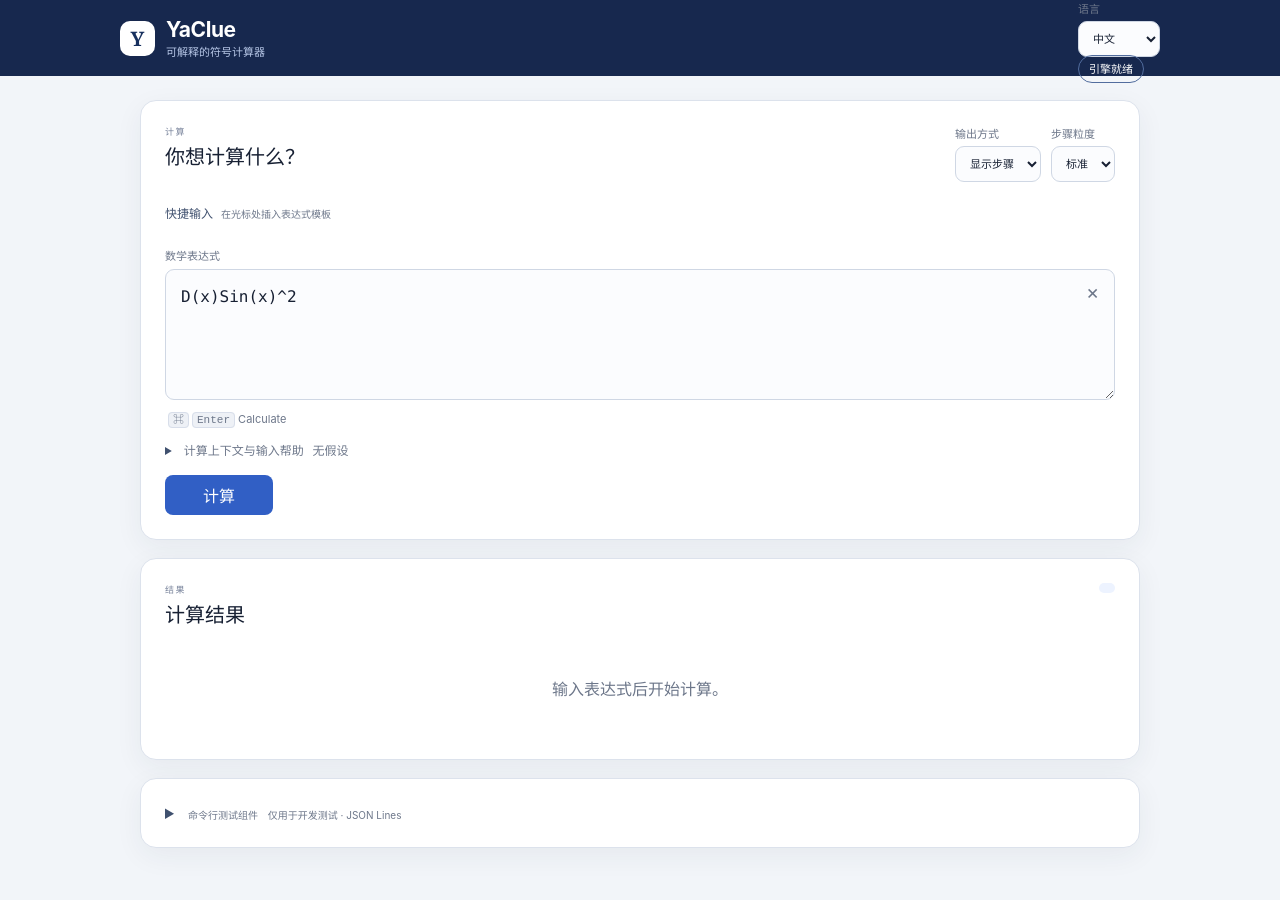
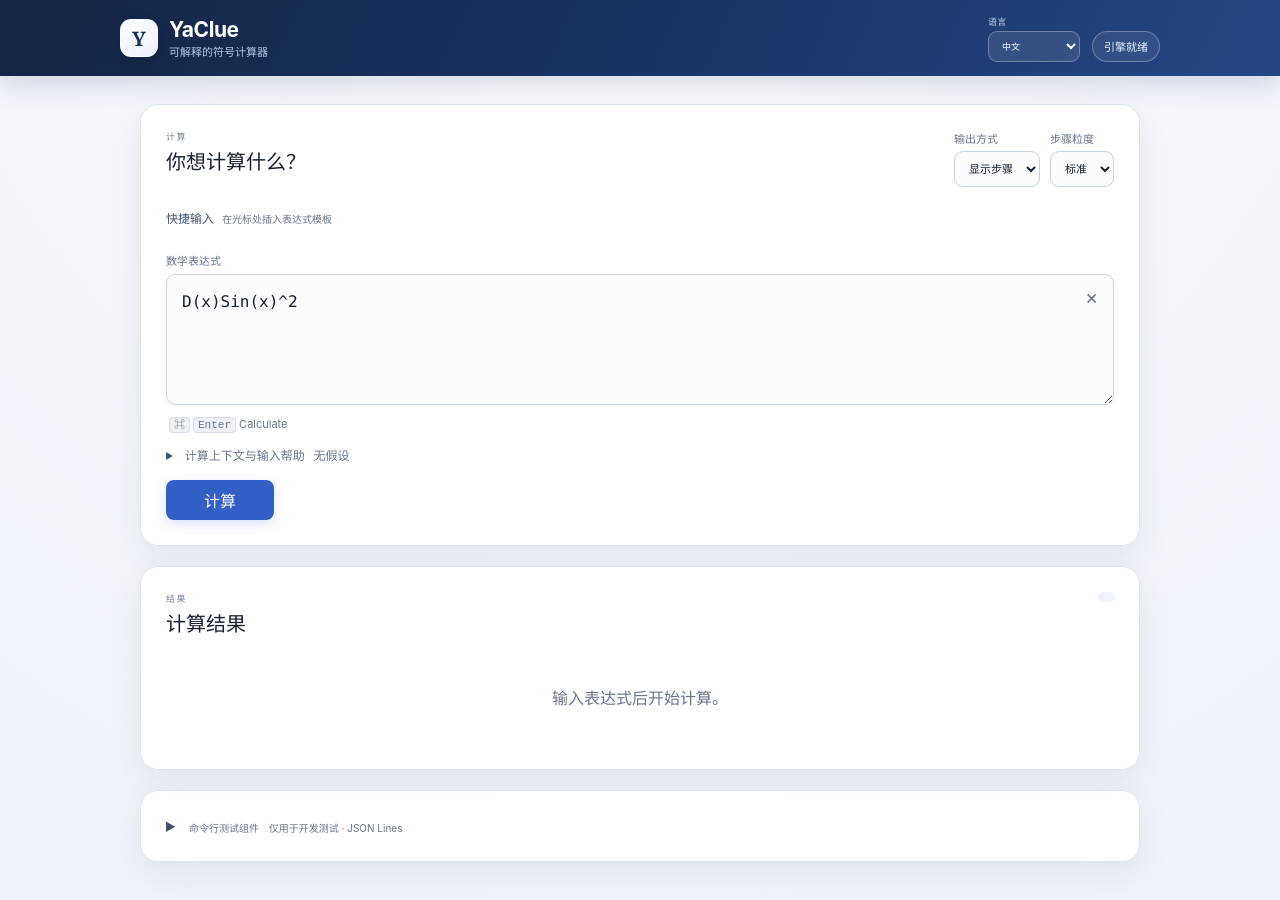
Before and after one commit to Zniece/YaClue, a website with bundled scripts: page app/src/index.html in a window 1280 px wide. Built offline with nearby package versions, Linux system fonts and the light colour scheme.

Commit message:
feat(ui): refresh visual foundation and accessibility

```diff
--- a/app/src/index.html
+++ b/app/src/index.html
@@ -10,7 +10,10 @@
   <body>
     <header class="app-header">
       <div class="brand"><span class="brand-mark">Y</span><div><h1>YaClue</h1><p data-i18n="tagline">可解释的符号计算器</p></div></div>
-      <div><label><span data-i18n="language">语言</span> <select id="locale"><option value="zh-CN">中文</option><option value="en-US">English</option></select></label> <span id="engine-state" class="state" data-i18n="engineReady">引擎就绪</span></div>
+      <div class="header-tools">
+        <label class="locale-control"><span data-i18n="language">语言</span><select id="locale"><option value="zh-CN">中文</option><option value="en-US">English</option></select></label>
+        <span id="engine-state" class="state" role="status" aria-live="polite" data-i18n="engineReady">引擎就绪</span>
+      </div>
     </header>
     <main>
       <section class="composer card">
--- a/app/src/styles.css
+++ b/app/src/styles.css
@@ -1,33 +1,45 @@
 :root {
   font-family: Inter, ui-sans-serif, system-ui, -apple-system, sans-serif;
-  color: #172033; background: #f2f5f9;
-  --panel: #fff; --muted: #6d778a; --border: #dce2ec;
-  --blue: #315fc5; --blue-soft: #edf3ff; font-synthesis: none;
+  color: #172033; background: #f3f6fb;
+  --panel: #fff; --panel-subtle: #f8faff; --ink: #172033;
+  --ink-soft: #40516f; --muted: #68758b; --border: #dce3ee;
+  --border-strong: #c8d2e2; --blue: #315fc5; --blue-hover: #244da9;
+  --blue-soft: #edf3ff; --focus: rgba(49, 95, 197, .18);
+  --danger: #a92828; --danger-soft: #fff0f0;
+  --radius-sm: 8px; --radius-md: 12px; --radius-lg: 18px;
+  --shadow-card: 0 12px 36px rgba(30, 45, 75, .07);
+  --shadow-header: 0 8px 28px rgba(18, 35, 72, .16);
+  font-synthesis: none;
 }
 * { box-sizing: border-box; }
 html, body { max-width: 100%; overflow-x: hidden; }
-body { margin: 0; min-width: 0; min-height: 100vh; }
+body { margin: 0; min-width: 0; min-height: 100vh; background: radial-gradient(circle at 50% -20%, #fff 0, #f3f6fb 46%, #edf2f8 100%); }
 button, input, select, textarea { font: inherit; }
 button { cursor: pointer; }
-.app-header { display: flex; align-items: center; justify-content: space-between; height: 76px; padding: 0 max(28px, calc((100vw - 1040px) / 2)); color: white; background: #17284e; }
+.app-header { position: relative; z-index: 4; display: flex; align-items: center; justify-content: space-between; min-height: 76px; padding: 12px max(28px, calc((100vw - 1040px) / 2)); color: white; background: linear-gradient(115deg, #142443, #1c376c 62%, #244783); box-shadow: var(--shadow-header); }
 .brand { display: flex; align-items: center; gap: 11px; }
-.brand-mark { display: grid; place-items: center; width: 35px; height: 35px; border-radius: 10px; color: #17305e; background: #fff; font: 800 20px Georgia, serif; }
+.brand-mark { display: grid; place-items: center; width: 38px; height: 38px; border: 1px solid rgba(255,255,255,.55); border-radius: 11px; color: #17305e; background: linear-gradient(145deg, #fff, #eaf1ff); box-shadow: 0 5px 14px rgba(5, 17, 43, .22); font: 800 20px Georgia, serif; }
 .brand h1 { margin: 0; font-size: 21px; letter-spacing: -.02em; }
 .brand p { margin: 1px 0 0; color: #b8c8e8; font-size: 11px; }
-.state { padding: 6px 10px; border: 1px solid #526d9e; border-radius: 20px; font-size: 11px; }
+.header-tools { display: flex; align-items: flex-end; gap: 12px; }
+.locale-control { gap: 3px; color: #c5d3ed; font-size: 9px; letter-spacing: .04em; }
+.locale-control select { min-height: 31px; padding: 4px 28px 4px 9px; color: #fff; background: rgba(255,255,255,.1); border-color: rgba(255,255,255,.28); }
+.locale-control select:focus { border-color: #fff; box-shadow: 0 0 0 3px rgba(255,255,255,.15); }
+.state { display: inline-flex; align-items: center; min-height: 31px; padding: 6px 11px; border: 1px solid rgba(255,255,255,.28); border-radius: 20px; color: #e8efff; background: rgba(255,255,255,.08); font-size: 11px; }
 .state.busy::before { content: ""; display: inline-block; width: 7px; height: 7px; margin-right: 7px; border-radius: 50%; background: white; animation: pulse 1s infinite; }
 @keyframes pulse { 50% { opacity: .25; } }
-main { display: grid; gap: 18px; max-width: 1040px; margin: 24px auto 48px; padding: 0 20px; }
-.card { min-width: 0; padding: 24px; background: var(--panel); border: 1px solid var(--border); border-radius: 16px; box-shadow: 0 8px 28px rgba(30, 45, 75, .06); }
+main { display: grid; gap: 20px; max-width: 1040px; margin: 28px auto 52px; padding: 0 20px; }
+.card { min-width: 0; padding: 25px; background: rgba(255,255,255,.97); border: 1px solid var(--border); border-radius: var(--radius-lg); box-shadow: var(--shadow-card); }
 .intro, .result-header { display: flex; align-items: flex-start; justify-content: space-between; gap: 18px; }
 .eyebrow { margin: 0; color: #77829a; font-size: 9px; font-weight: 800; letter-spacing: .17em; }
 h2 { margin: 3px 0 0; font-size: 20px; }
 .output-controls { display: flex; gap: 10px; }
 label { display: flex; flex-direction: column; gap: 5px; color: var(--muted); font-size: 11px; font-weight: 650; }
 label[hidden] { display: none; }
-input, select, textarea { color: #172033; background: #fbfcfe; border: 1px solid #cfd7e4; border-radius: 9px; outline: none; }
+input, select, textarea { color: var(--ink); background: #fbfcfe; border: 1px solid var(--border-strong); border-radius: 9px; outline: none; }
 input, select { min-height: 36px; padding: 7px 10px; }
-input:focus, select:focus, textarea:focus { border-color: var(--blue); box-shadow: 0 0 0 3px rgba(49, 95, 197, .1); }
+input:focus, select:focus, textarea:focus { border-color: var(--blue); box-shadow: 0 0 0 3px var(--focus); }
+button:focus-visible, summary:focus-visible { outline: 3px solid var(--focus); outline-offset: 2px; }
 .shortcut-header { display: flex; align-items: baseline; gap: 8px; margin-top: 22px; color: #40516f; font-size: 12px; font-weight: 700; }
 .shortcut-header small { color: var(--muted); font-size: 10px; font-weight: 400; }
 .shortcut-list { display: flex; flex-wrap: wrap; gap: 7px; padding: 9px 0 17px; }
@@ -50,7 +62,9 @@ kbd { margin-left: 3px; padding: 1px 4px; background: #eef1f6; border: 1px solid
 .context-grid h3 { margin: 0 0 9px; color: #35425a; font-size: 12px; }
 .assumption-form { display: grid; grid-template-columns: 1fr 1.2fr auto; gap: 7px; }
 .assumption-form > * { min-width: 0; }
-.assumption-form button, .primary { padding: 8px 17px; color: white; background: var(--blue); border: 0; border-radius: 8px; font-weight: 700; }
+.assumption-form button, .primary { padding: 8px 17px; color: white; background: var(--blue); border: 0; border-radius: var(--radius-sm); box-shadow: 0 4px 12px rgba(49,95,197,.18); font-weight: 700; transition: background-color .15s ease, transform .15s ease, box-shadow .15s ease; }
+.assumption-form button:hover, .primary:hover { background: var(--blue-hover); box-shadow: 0 6px 16px rgba(49,95,197,.24); }
+.assumption-form button:active, .primary:active { transform: translateY(1px); }
 .chips { display: flex; flex-wrap: wrap; gap: 6px; margin-top: 9px; }
 .chip { padding: 4px 8px; color: #2853aa; background: var(--blue-soft); border-radius: 14px; font-size: 11px; }
 .empty, .muted { color: var(--muted); }
@@ -66,7 +80,7 @@ code { padding: 1px 4px; color: #34425d; background: #ebeff5; border-radius: 4px
 .semantic-summary { display: flex; flex-wrap: wrap; gap: 6px; margin-top: 12px; }
 .semantic-summary[hidden] { display: none; }
 .semantic-summary span { padding: 4px 8px; color: #40516f; background: #f1f4f8; border: 1px solid var(--border); border-radius: 12px; font-size: 10px; }
-.error { padding: 12px 14px; overflow-wrap: anywhere; color: #a92828; background: #fff0f0; border: 1px solid #f2caca; border-radius: 9px; white-space: pre-wrap; }
+.error { padding: 12px 14px; overflow-wrap: anywhere; color: var(--danger); background: var(--danger-soft); border: 1px solid #f2caca; border-radius: 9px; white-space: pre-wrap; }
 .empty-result { padding: 35px; color: var(--muted); text-align: center; }
 #summary { margin-top: 16px; padding: 17px; overflow-x: auto; background: #f8fafd; border: 1px solid var(--border); border-radius: 11px; }
 .representation-switch { width: fit-content; margin: 0 0 12px auto; }
@@ -93,7 +107,10 @@ pre { max-height: 280px; padding: 12px; overflow: auto; color: #283247; backgrou
 .stdio-actions .text-button { margin-top: 0; }
 .stdio-panel pre { min-height: 54px; margin-bottom: 0; white-space: pre-wrap; overflow-wrap: anywhere; }
 @media (max-width: 700px) {
-  .app-header { height: 68px; padding: 0 16px; }
+  .app-header { min-height: 68px; padding: 9px 14px; }
+  .brand p, .locale-control > span { display: none; }
+  .header-tools { align-items: center; gap: 7px; }
+  .locale-control select, .state { min-height: 32px; }
   main { margin-top: 12px; padding: 0 10px 80px; }
   .card { padding: 16px; border-radius: 13px; }
   .intro { flex-direction: column; }
@@ -110,3 +127,6 @@ pre { max-height: 280px; padding: 12px; overflow: auto; color: #283247; backgrou
   .step-heading small { display: none; }
   #plot { height: 300px; }
 }
+@media (prefers-reduced-motion: reduce) {
+  *, *::before, *::after { scroll-behavior: auto !important; animation-duration: .01ms !important; animation-iteration-count: 1 !important; transition-duration: .01ms !important; }
+}
```
Also changed, not shown: 1 other file.
